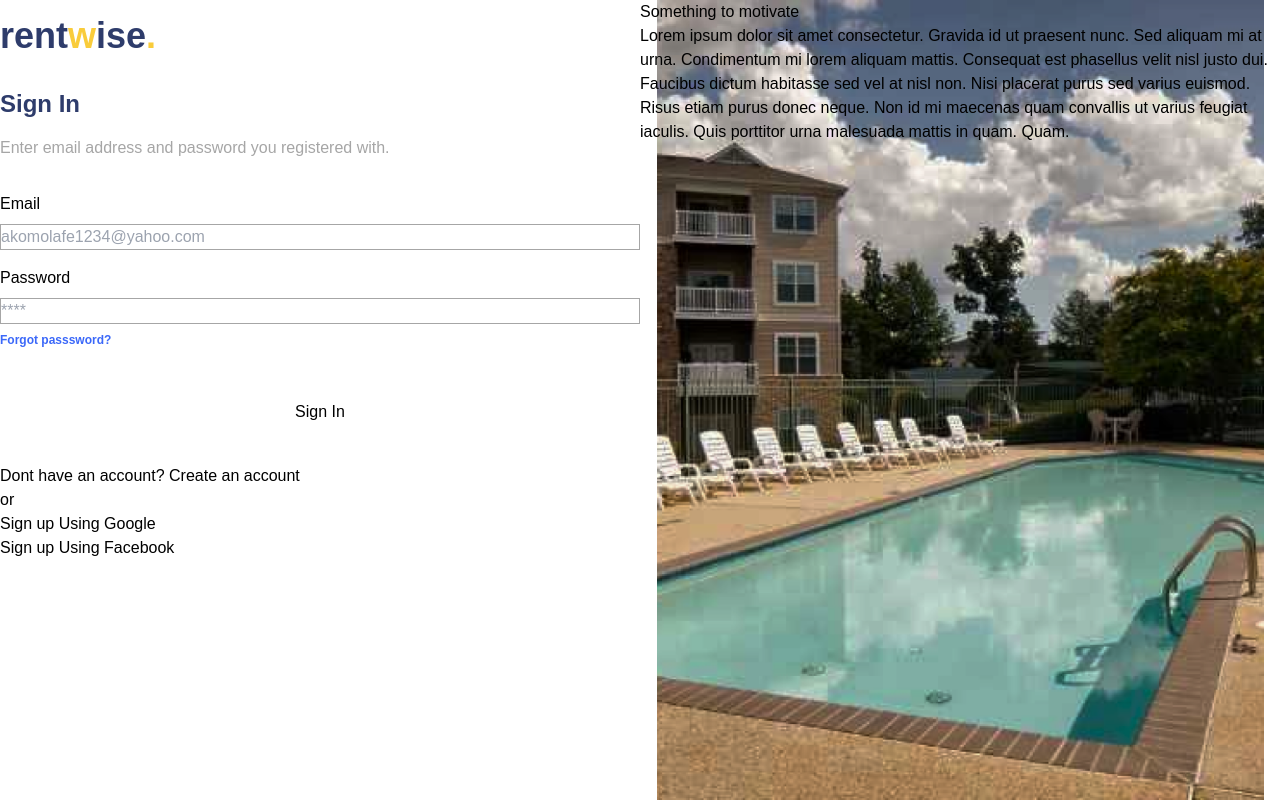
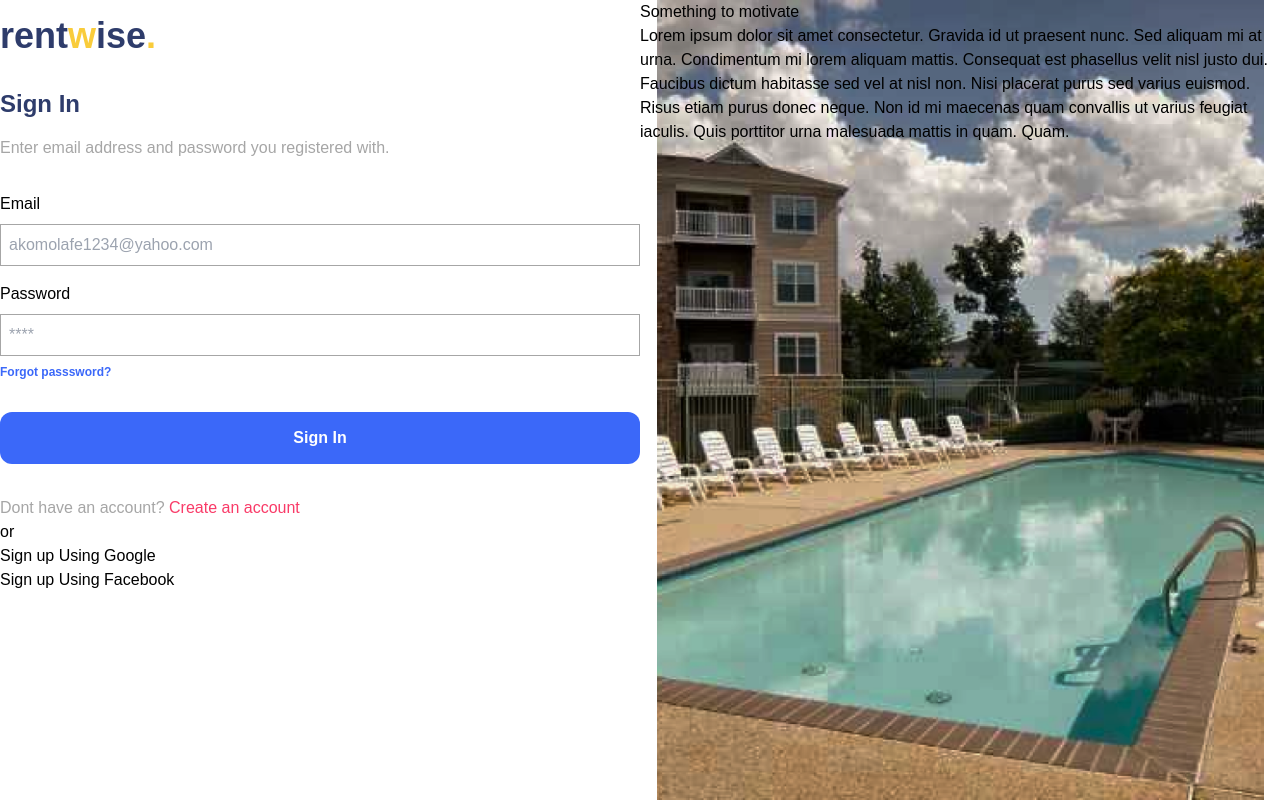
Before and after one commit to Obadea/rentwise, a React (Create React App) app: page /signin in a window 1280 px wide. Built offline with nearby package versions, Linux system fonts and the light colour scheme; a web font is replaced by a local one.

Commit message:
sign up button

```diff
--- a/src/pages/signinpage/SignInPage.jsx
+++ b/src/pages/signinpage/SignInPage.jsx
@@ -20,7 +20,7 @@ function SignInPage() {
                 type="text"
                 id="email"
                 placeholder="akomolafe1234@yahoo.com"
-                className="border border-customBlackShade"
+                className="border border-customBlackShade pl-2 py-2"
               />
             </div>
             <div className="flex flex-col gap-2">
@@ -29,7 +29,7 @@ function SignInPage() {
                 type="text"
                 id="password"
                 placeholder="****"
-                className="border border-customBlackShade"
+                className="border border-customBlackShade pl-2 py-2"
               />
               <a href="#" className="text-xs font-bold text-customSearchblue">
                 Forgot passsword?
@@ -37,11 +37,14 @@ function SignInPage() {
             </div>
 
             <div className="mt-4 flex flex-col gap-8">
-              <button className="w-full h-[52px] px-[10px] py-[20px] rounded-xl ">
+              <button className="w-full h-[52px] px-[10px] py-[20px] rounded-xl bg-customSearchblue text-white text-base flex justify-center items-center  font-bold ">
                 Sign In
               </button>
-              <p>
-                Dont have an account? <a href="#">Create an account</a>
+              <p className="text-base font-normal text-customBlackShade">
+                Dont have an account?{" "}
+                <a href="#" className="text-customaccent">
+                  Create an account
+                </a>
               </p>
             </div>
           </form>
```
